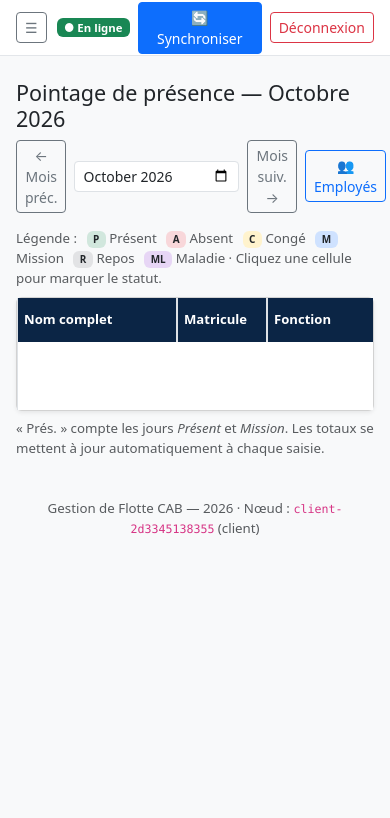
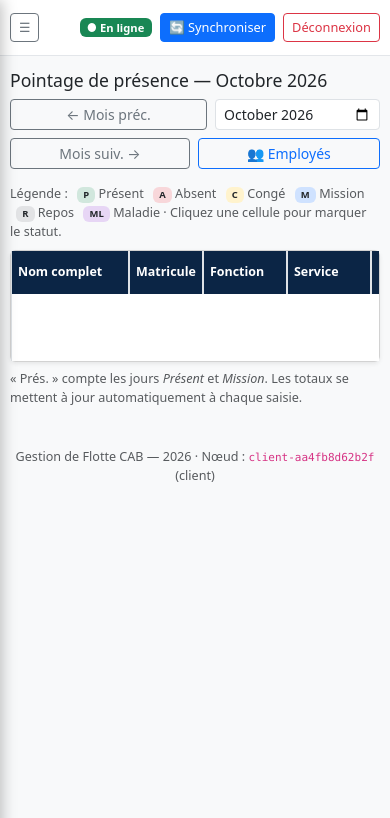
Before and after one commit to Faraleno2022/Gestionnairedeflotte, a Django app: page /pointage/ in a window 390 px wide. Shown: the top 818 px of the page. Run offline with Django 5.2, Linux system fonts and the light colour scheme; the visitor is signed in with stand-in values (Sample User, id 1); data that the repository does not hold is empty; some libraries are stand-ins or nearby versions.

Commit message:
Rendre l'application responsive (mobile/tablette)
- CSS mobile : typographie, marges, cartes KPI, tableaux compacts, défilement
  tactile, colonnes figées plus étroites sur la grille de pointage.
- Barres de boutons d'action (.actions-bar) qui passent à la ligne.
- meta theme-color + viewport-fit pour le confort mobile.
- Zones tactiles agrandies (pointeur grossier).

Vérifié au navigateur en 375px : tableau de bord, menu latéral coulissant,
inventaire (filtres empilés + tableau défilable).

Co-Authored-By: Claude Opus 4.8 <noreply@anthropic.com>

```diff
--- a/static/css/app.css
+++ b/static/css/app.css
@@ -124,11 +124,62 @@ body { font-size: 0.95rem; }
 /* Badges de légende */
 .legende .badge { color: #212529; margin-left: 6px; }
 
-/* ----------------- Responsive ----------------- */
+/* Défilement tactile fluide pour les tableaux larges */
+.table-responsive, .pointage-wrap { -webkit-overflow-scrolling: touch; }
+
+/* Les barres d'actions passent à la ligne quand la place manque */
+.actions-bar { display: flex; gap: .5rem; flex-wrap: wrap; }
+
+/* ----------------- Responsive : tablette et moins ----------------- */
 @media (max-width: 991.98px) {
-  .sidebar { transform: translateX(-100%); }
+  .sidebar { transform: translateX(-100%); box-shadow: 2px 0 14px rgba(0,0,0,.25); }
   body.sidebar-open .sidebar { transform: translateX(0); }
   body.sidebar-open .sidebar-backdrop { display: block; }
   .topbar { left: 0; }
   .has-sidebar .content-wrap { margin-left: 0; }
 }
+
+/* ----------------- Responsive : téléphone ----------------- */
+@media (max-width: 575.98px) {
+  body { font-size: 0.9rem; }
+  .main-content { padding: 14px 10px; }
+
+  /* Barre du haut compacte */
+  .topbar { padding: 0 10px; gap: 6px; }
+  .topbar .btn { padding: .25rem .5rem; font-size: .8rem; }
+  .topbar .badge { font-size: .7rem; }
+
+  /* Titres de page */
+  h1.h4 { font-size: 1.1rem; }
+
+  /* Cartes KPI plus compactes (2 par ligne) */
+  .kpi-card .kpi-val { font-size: 1.15rem; }
+  .kpi-card .kpi-lbl { font-size: .68rem; }
+  .kpi-card .card-body { padding: .6rem .7rem; }
+
+  /* Graphiques un peu plus bas */
+  .chart-box { height: 240px; }
+
+  /* Cartes et tableaux plus denses */
+  .card-body { padding: .85rem; }
+  .table { font-size: .84rem; }
+  .table td, .table th { padding: .4rem .5rem; }
+
+  /* Boutons d'action pleine largeur et alignés */
+  .actions-bar .btn { flex: 1 1 auto; }
+
+  /* Grille de pointage : colonnes figées plus étroites -> plus de jours visibles */
+  .col-nom  { min-width: 118px; }
+  .col-mat  { left: 118px !important; min-width: 66px; }
+  .col-fonc { left: 184px !important; min-width: 84px; }
+  .col-serv { left: 268px !important; min-width: 84px; }
+  .pointage-table { font-size: .78rem; }
+  .pointage-wrap { max-height: 78vh; }
+}
+
+/* Confort tactile : zones cliquables un peu plus grandes */
+@media (hover: none) and (pointer: coarse) {
+  .side-link { padding-top: 11px; padding-bottom: 11px; }
+  .btn-sm { padding: .35rem .6rem; }
+  .form-control, .form-select { min-height: 40px; }
+}
--- a/templates/base.html
+++ b/templates/base.html
@@ -3,7 +3,8 @@
 <html lang="fr">
 <head>
   <meta charset="utf-8">
-  <meta name="viewport" content="width=device-width, initial-scale=1">
+  <meta name="viewport" content="width=device-width, initial-scale=1, viewport-fit=cover">
+  <meta name="theme-color" content="#0b2545">
   <title>{% block titre %}{{ titre|default:"Accueil" }}{% endblock %} — {{ APP_NAME }}</title>
   <link rel="stylesheet" href="{% static 'vendor/bootstrap.min.css' %}">
   <link rel="stylesheet" href="{% static 'css/app.css' %}">
--- a/templates/dashboard/analyses.html
+++ b/templates/dashboard/analyses.html
@@ -5,7 +5,7 @@
 
 <div class="d-flex flex-wrap justify-content-between align-items-center mb-3 gap-2">
   <h1 class="h4 mb-0">Analyses par véhicule</h1>
-  <div class="d-flex gap-2">
+  <div class="actions-bar">
     <form method="get" class="d-flex align-items-center gap-2">
       <label class="form-label mb-0">Année</label>
       <select name="annee" class="form-select form-select-sm" style="width:auto" onchange="this.form.submit()">
--- a/templates/pointage/grille.html
+++ b/templates/pointage/grille.html
@@ -5,7 +5,7 @@
 
 <div class="d-flex flex-wrap justify-content-between align-items-center mb-3 gap-2">
   <h1 class="h4 mb-0">Pointage de présence — {{ mois_libelle }}</h1>
-  <div class="d-flex align-items-center gap-2">
+  <div class="actions-bar align-items-center">
     <a class="btn btn-sm btn-outline-secondary" href="?mois={{ mois_prec }}">← Mois préc.</a>
     <form method="get" class="d-flex align-items-center gap-1">
       <input type="month" name="mois" value="{{ mois_param }}" class="form-control form-control-sm"
--- a/templates/stock/inventaire.html
+++ b/templates/stock/inventaire.html
@@ -5,7 +5,7 @@
 
 <div class="d-flex flex-wrap justify-content-between align-items-center mb-3 gap-2">
   <h1 class="h4 mb-0">Inventaire — {{ lignes|length }} article(s)</h1>
-  <div class="d-flex gap-2">
+  <div class="actions-bar">
     <a class="btn btn-sm btn-outline-primary" href="{% url 'stock:synthese' %}">📊 Synthèse</a>
     <a class="btn btn-sm btn-outline-secondary" href="{% url 'stock:mouvement_liste' %}">🔁 Mouvements</a>
     {% if peut_saisir %}<a class="btn btn-sm btn-success" href="{% url 'stock:article_creer' %}">+ Article</a>{% endif %}
```
